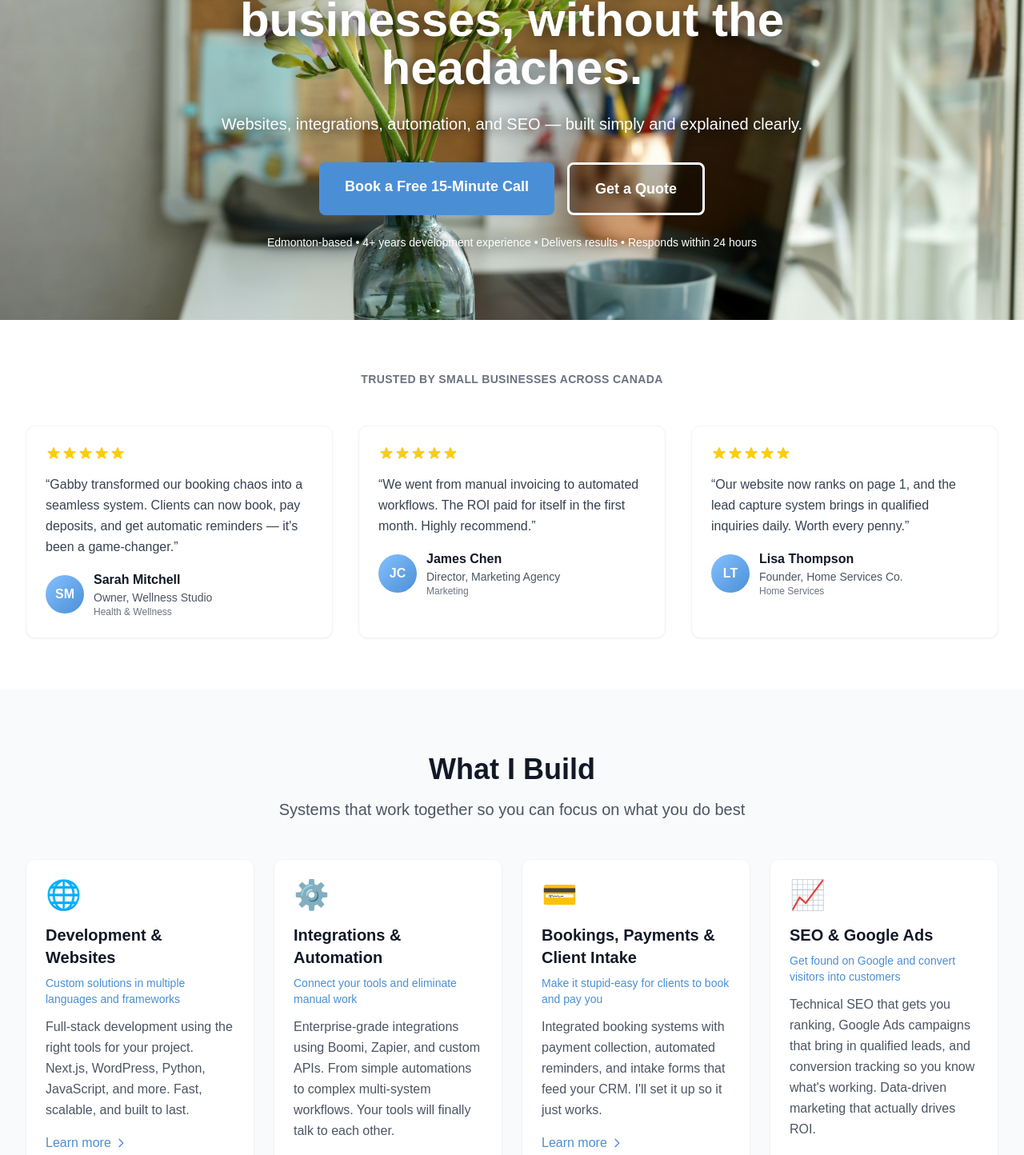
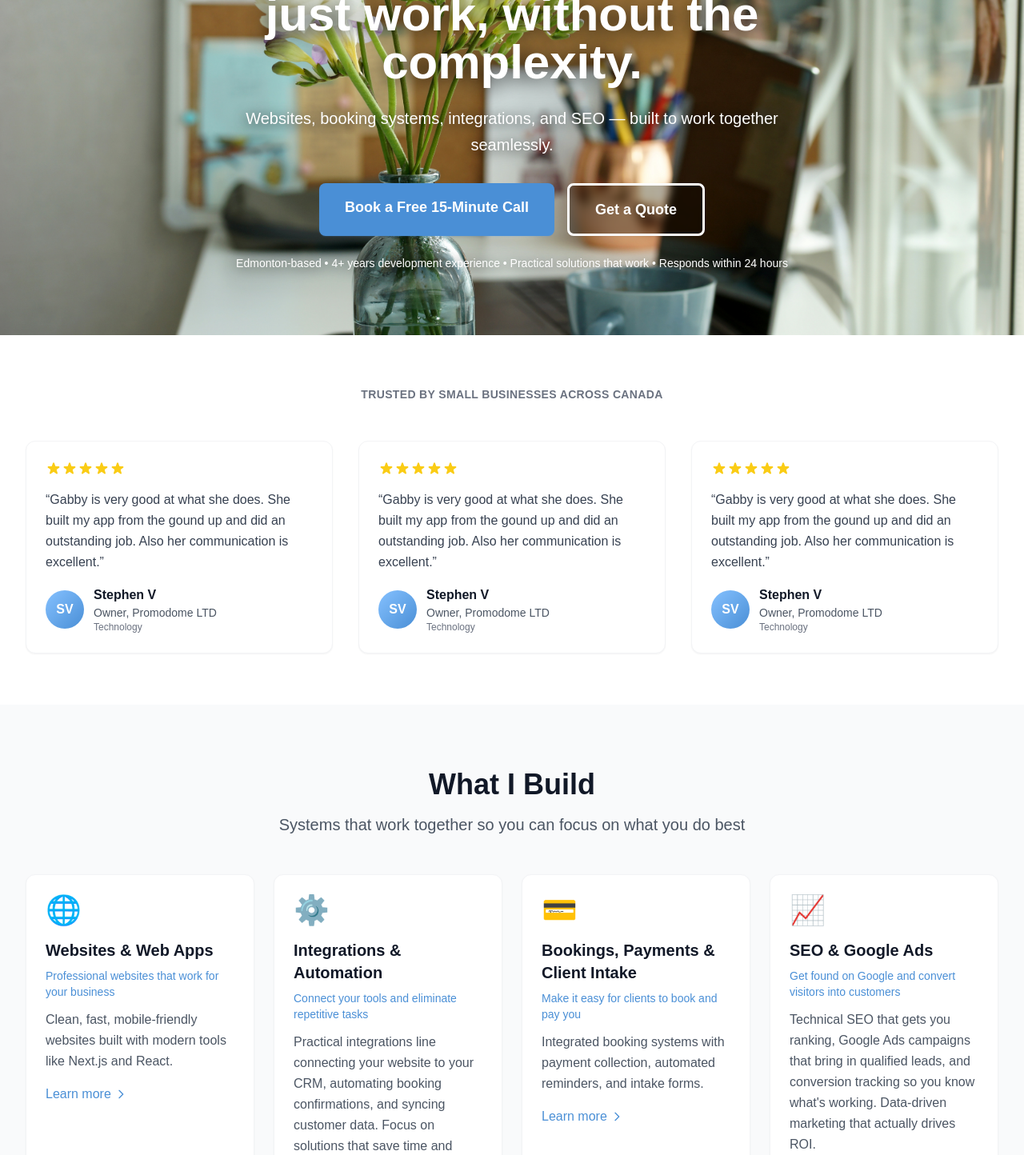
Before and after one commit to brandt47/brandtsystems, a Next.js app: page / in a window 1280 px wide. Shown: the part 200-1644 px from the top of the page at 80% size. Built offline with nearby package versions, Linux system fonts and the light colour scheme.

Commit message:
website updates

```diff
--- a/src/app/api/contact/route.ts
+++ b/src/app/api/contact/route.ts
@@ -40,8 +40,6 @@ export async function POST(request: NextRequest) {
     console.log("Email:", body.email);
     console.log("Company:", body.company || "N/A");
     console.log("Website:", body.website || "N/A");
-    console.log("Budget:", body.budget || "N/A");
-    console.log("Timeline:", body.timeline || "N/A");
     console.log("Message:", body.message);
     console.log("Timestamp:", new Date().toISOString());
     console.log("===================================");
@@ -82,8 +80,6 @@ function generateEmailTemplate(data: any): string {
     <p><strong>Email:</strong> ${data.email}</p>
     ${data.company ? `<p><strong>Company:</strong> ${data.company}</p>` : ""}
     ${data.website ? `<p><strong>Website:</strong> ${data.website}</p>` : ""}
-    ${data.budget ? `<p><strong>Budget:</strong> ${data.budget}</p>` : ""}
-    ${data.timeline ? `<p><strong>Timeline:</strong> ${data.timeline}</p>` : ""}
     <p><strong>Message:</strong></p>
     <p>${data.message.replace(/\n/g, "<br>")}</p>
   `;
--- a/src/app/faq/page.tsx
+++ /dev/null
@@ -1,73 +0,0 @@
-import type { Metadata } from "next";
-import Image from "next/image";
-import FAQAccordion from "@/components/FAQAccordion";
-import BookCallSection from "@/components/BookCallSection";
-import CTA from "@/components/CTA";
-import { faqItems } from "@/content/siteContent";
-
-export const metadata: Metadata = {
-  title: "FAQ",
-  description:
-    "Frequently asked questions about working with Brandt Systems, including timeline, pricing, platforms, and support.",
-};
-
-export default function FAQPage() {
-  return (
-    <>
-      {/* Hero */}
-      <section className="relative pt-32 pb-20 px-4 sm:px-6 lg:px-8 min-h-[400px] flex items-center">
-        {/* Background Image */}
-        <Image
-          src="/flower_and_office_setup.webp"
-          alt="Professional office workspace with flowers"
-          fill
-          priority
-          className="object-cover"
-          sizes="100vw"
-        />
-
-        {/* Content */}
-        <div className="relative z-10 max-w-4xl mx-auto w-full text-center">
-          <h1 className="text-4xl sm:text-5xl font-bold text-white mb-6 drop-shadow-[0_4px_12px_rgba(0,0,0,0.8)]">
-            Frequently Asked Questions
-          </h1>
-          <p className="text-xl text-white leading-relaxed drop-shadow-[0_2px_8px_rgba(0,0,0,0.8)]">
-            Everything you need to know about working together. Don&apos;t see your
-            question? <a href="/contact" className="text-teal-600 hover:text-teal-700 font-medium underline">Get in touch</a>.
-          </p>
-        </div>
-      </section>
-
-      {/* FAQ Accordion */}
-      <section className="py-20 px-4 sm:px-6 lg:px-8 bg-white">
-        <div className="max-w-4xl mx-auto">
-          <FAQAccordion items={faqItems} />
-        </div>
-      </section>
-
-      {/* Still Have Questions */}
-      <section className="py-20 px-4 sm:px-6 lg:px-8 bg-gray-50">
-        <div className="max-w-4xl mx-auto text-center">
-          <h2 className="text-3xl md:text-4xl font-bold text-gray-900 mb-4">
-            Still Have Questions?
-          </h2>
-          <p className="text-xl text-gray-600 mb-8">
-            The best way to get answers is to have a quick chat. No pressure,
-            just honest conversation about your needs.
-          </p>
-          <div className="flex flex-col sm:flex-row gap-4 justify-center">
-            <CTA href="/contact" size="lg">
-              Contact Me
-            </CTA>
-            <CTA href="/pricing" variant="outline" size="lg">
-              View Pricing
-            </CTA>
-          </div>
-        </div>
-      </section>
-
-      {/* CTA */}
-      <BookCallSection />
-    </>
-  );
-}
--- a/src/app/sitemap.ts
+++ b/src/app/sitemap.ts
@@ -36,12 +36,6 @@ export default function sitemap(): MetadataRoute.Sitemap {
       priority: 0.7,
     },
     {
-      url: `${baseUrl}/faq`,
-      lastModified: currentDate,
-      changeFrequency: "monthly",
-      priority: 0.6,
-    },
-    {
       url: `${baseUrl}/contact`,
       lastModified: currentDate,
       changeFrequency: "monthly",
--- a/src/content/siteContent.ts
+++ b/src/content/siteContent.ts
@@ -10,8 +10,8 @@ export const siteConfig = {
   phone: "(780) 555-0123",
   responseTime: "Within 24 hours",
   calendlyUrl: "https://calendly.com/brandtsystems/intro-call", // Replace with actual URL
-  tagline: "Whatever tech problem you bring, I'll figure it out.",
-  description: "Development, enterprise integrations (Boomi + Zapier), SEO, and Google Ads. 4+ years building solutions that work for businesses across Canada and the US.",
+  tagline: "Practical tech solutions that just work, without the complexity.",
+  description: "Website development, integrations, booking systems, and SEO. 4+ years helping businesses get their tech working together seamlessly.",
 };
 
 export const navigation = [
@@ -19,78 +19,79 @@ export const navigation = [
   { name: "Work", href: "/work" },
   { name: "Pricing", href: "/pricing" },
   { name: "About", href: "/about" },
-  { name: "FAQ", href: "/faq" },
   { name: "Contact", href: "/contact" },
 ];
 
 export const hero = {
-  headline: "Modern tech for growing businesses, without the headaches.",
-  subheadline: "Websites, integrations, automation, and SEO — built simply and explained clearly.",
+  headline: "Practical tech solutions that just work, without the complexity.",
+  subheadline: "Websites, booking systems, integrations, and SEO — built to work together seamlessly.",
   primaryCTA: "Book a Free 15-Minute Call",
   secondaryCTA: "Get a Quote",
-  trustLine: "Edmonton-based • 4+ years development experience • Delivers results • Responds within 24 hours",
+  trustLine: "Edmonton-based • 4+ years development experience • Practical solutions that work • Responds within 24 hours",
 };
 
 export const testimonials = [
   {
-    quote: "Gabby transformed our booking chaos into a seamless system. Clients can now book, pay deposits, and get automatic reminders — it's been a game-changer.",
-    author: "Sarah Mitchell",
-    role: "Owner, Wellness Studio",
-    industry: "Health & Wellness",
+    quote: "Gabby is very good at what she does. She built my app from the gound up and did an outstanding job. Also her communication is excellent.",
+    author: "Stephen V",
+    role: "Owner, Promodome LTD",
+    industry: "Technology",
+  }, {
+    quote: "Gabby is very good at what she does. She built my app from the gound up and did an outstanding job. Also her communication is excellent.",
+    author: "Stephen V",
+    role: "Owner, Promodome LTD",
+    industry: "Technology",
   },
   {
-    quote: "We went from manual invoicing to automated workflows. The ROI paid for itself in the first month. Highly recommend.",
-    author: "James Chen",
-    role: "Director, Marketing Agency",
-    industry: "Marketing",
-  },
-  {
-    quote: "Our website now ranks on page 1, and the lead capture system brings in qualified inquiries daily. Worth every penny.",
-    author: "Lisa Thompson",
-    role: "Founder, Home Services Co.",
-    industry: "Home Services",
-  },
+    quote: "Gabby is very good at what she does. She built my app from the gound up and did an outstanding job. Also her communication is excellent.",
+    author: "Stephen V",
+    role: "Owner, Promodome LTD",
+    industry: "Technology",
+  }
+
+
 ];
 
 export const services = [
   {
     id: "websites",
     icon: "🌐",
-    name: "Development & Websites",
-    tagline: "Custom solutions in multiple languages and frameworks",
-    description: "Full-stack development using the right tools for your project. Next.js, WordPress, Python, JavaScript, and more. Fast, scalable, and built to last.",
+    name: "Websites & Web Apps",
+    tagline: "Professional websites that work for your business",
+    description: "Clean, fast, mobile-friendly websites built with modern tools like Next.js and React.",
     deliverables: [
-      "Custom web application development",
-      "Multi-language development (JavaScript, Python, PHP, etc.)",
-      "API development & integration",
-      "Mobile-responsive, fast-loading sites",
-      "Database design & optimization",
-      "Technical architecture & consulting",
+      "Professional business websites",
+      "Landing pages that convert",
+      "Contact forms & lead capture",
+      "Mobile-responsive design",
+      "Fast loading & SEO-ready",
+      "Can also build sites through Shopify, Square, etc."
     ],
-    bestFor: ["Service businesses", "Startups", "Businesses needing custom tools", "E-commerce"],
+    bestFor: ["Service businesses", "Local businesses", "Consultants & coaches", "Online retailers"],
   },
   {
     id: "integrations",
     icon: "⚙️",
     name: "Integrations & Automation",
-    tagline: "Connect your tools and eliminate manual work",
-    description: "Enterprise-grade integrations using Boomi, Zapier, and custom APIs. From simple automations to complex multi-system workflows. Your tools will finally talk to each other.",
+    tagline: "Connect your tools and eliminate repetitive tasks",
+    description: "Practical integrations line connecting your website to your CRM, automating booking confirmations, and syncing customer data. Focus on solutions that save time and reduce manual work.",
     deliverables: [
-      "Boomi integration platform (enterprise-level)",
-      "Zapier/Make workflow automation",
-      "Custom API integrations",
-      "Data sync across platforms (CRMs, ERPs, databases)",
-      "Real-time notifications & triggers",
-      "Legacy system integration & modernization",
+      "Zapier workflow automation",
+      "API integrations & connections",
+      "CRM integrations",
+      // "Email marketing automation setup",
+      "Form submissions to databases",
+      // "Booking confirmations & reminders",
+      // "Payment notifications & tracking"
     ],
-    bestFor: ["Businesses with multiple systems", "Companies using enterprise software", "Teams drowning in manual data entry"],
+    bestFor: ["Service providers", "Growing businesses", "Teams looking for efficiency", "Anyone tired of manual processes"],
   },
   {
     id: "booking-payments",
     icon: "💳",
     name: "Bookings, Payments & Client Intake",
-    tagline: "Make it stupid-easy for clients to book and pay you",
-    description: "Integrated booking systems with payment collection, automated reminders, and intake forms that feed your CRM. I'll set it up so it just works.",
+    tagline: "Make it easy for clients to book and pay you",
+    description: "Integrated booking systems with payment collection, automated reminders, and intake forms.",
     deliverables: [
       "Jane/Calendly/Acuity setup & customization",
       "Stripe integration for deposits & full payments",
@@ -108,11 +109,11 @@ export const services = [
     tagline: "Get found on Google and convert visitors into customers",
     description: "Technical SEO that gets you ranking, Google Ads campaigns that bring in qualified leads, and conversion tracking so you know what's working. Data-driven marketing that actually drives ROI.",
     deliverables: [
-      "Complete technical SEO audit & implementation",
+      "Technical SEO audit & implementation",
       "On-page optimization & content strategy",
       "Local SEO & Google Business Profile optimization",
       "Google Ads campaign setup & management",
-      "Conversion tracking (GA4, Google Tag Manager)",
+      "Conversion tracking (Google Analytics, Google Tag Manager)",
       "A/B testing & landing page optimization",
       "Monthly performance reporting & strategy adjustments",
     ],
@@ -124,12 +125,12 @@ export const howItWorks = [
   {
     step: 1,
     title: "Discover",
-    description: "15-minute intro call to understand your goals, pain points, and what success looks like for you.",
+    description: "15-minute intro call to understand your goals, pain points, and what success looks like for you. Then 1-2 discovery/ strategy sessions to plan and research the project.",
   },
   {
     step: 2,
     title: "Build",
-    description: "I design, build, and integrate your system. You get regular updates and can request changes along the way.",
+    description: "I design and build the project we define. You will get regular updates along the way!",
   },
   {
     step: 3,
@@ -184,26 +185,26 @@ export const caseStudies = [
     ],
   },
   {
-    id: "enterprise-integration",
+    id: "workflow-automation",
     category: ["Integration", "Automation"],
-    client: "Mid-Size Company",
-    industry: "Professional Services",
+    client: "Professional Services",
+    industry: "Business Services",
     image: "/images/case-study-3.jpg",
-    title: "Enterprise Integration Connects 5 Legacy Systems",
-    context: "Growing company had data trapped in multiple systems with no way to sync. Teams were manually copying data between CRM, accounting, and project management tools.",
-    goals: ["Connect legacy systems", "Eliminate manual data entry", "Enable real-time data sync"],
+    title: "Connected Systems Save 15 Hours Per Week",
+    context: "Business was manually copying information from website forms into their database, then creating invoices and follow-up tasks. Everything required double-entry and was prone to errors.",
+    goals: ["Connect forms to database", "Automate invoice creation", "Eliminate manual data entry"],
     solution: [
-      "Designed integration architecture using Boomi platform",
-      "Connected CRM, ERP, project management, and accounting systems",
-      "Built custom APIs for legacy systems without modern integrations",
-      "Set up real-time data sync with error handling and monitoring",
-      "Created automated workflows for order processing and invoicing",
+      "Connected website contact forms to CRM using Zapier",
+      "Set up automatic invoice creation for new clients",
+      "Created automated notification system",
+      "Built simple tracking dashboard",
+      "Added team notifications for new inquiries",
     ],
-    tools: ["Boomi", "Custom APIs", "SQL", "REST APIs", "Python"],
+    tools: ["Zapier", "CRM System", "Invoicing Software", "Notifications", "Spreadsheets"],
     results: [
-      { metric: "5 systems", label: "fully integrated" },
-      { metric: "20+ hours", label: "saved per week" },
-      { metric: "95%", label: "reduction in data errors" },
+      { metric: "15 hours", label: "saved per week" },
+      { metric: "0", label: "data entry errors" },
+      { metric: "60%", label: "faster processing" },
     ],
   },
 ];
@@ -299,14 +300,14 @@ export const pricingFAQ = [
   },
   {
     question: "Can I start small and add more later?",
-    answer: "Absolutely. Many clients start with a free intro call, do paid discovery, build one thing (like a landing page or booking system), then expand with automations, SEO, or monthly support as they grow. You're never locked in—we scale as you need.",
+    answer: "Absolutely. Many clients start with a free intro call, do paid discovery, build one thing (like a landing page or booking system), then expand with automations, SEO, or monthly support as they grow. You're never locked in and we scale as you need.",
   },
 ];
 
 export const faqItems = [
   {
     question: "What platforms and tools do you work with?",
-    answer: "Development: Next.js, React, WordPress, Python, PHP, Node.js, JavaScript/TypeScript. Integrations: Boomi (enterprise integration platform), Zapier, Make, custom APIs. SEO: Google Search Console, Google Analytics 4, Ahrefs, Screaming Frog. Ads: Google Ads, Google Tag Manager. Booking: Jane, Calendly, Acuity. Payments: Stripe, Square, PayPal. CRM: Notion, HubSpot, Airtable, Salesforce. If you use something I haven't worked with yet, I'll learn it.",
+    answer: "Development: Next.js, React, C#, MongoDb, Firebase, Node.js, JavaScript/TypeScript. Integrations: Zapier, custom APIs, other technologies as needed. SEO: Google Search Console, Google Analytics, Screaming Frog. Ads: Google Ads, Google Tag Manager. Booking: Jane, Calendly, Acuity. Payments: Stripe, Square, PayPal. If you use something I haven't worked with yet, I'll learn it.",
   },
   {
     question: "How long does a typical project take?",
@@ -362,11 +363,11 @@ export const aboutContent = {
   name: "Gabrielle 'Gabby' Brandt",
   title: "Founder, Brandt Systems",
   bio: [
-    "I'm a developer and integration specialist who helps businesses solve tech problems. From building custom web applications to connecting enterprise systems with Boomi, optimizing SEO, and running Google Ads campaigns that actually convert.",
-    "My core skills: development in multiple languages (JavaScript, Python, PHP), enterprise integrations (Boomi + Zapier), technical SEO, and Google Ads. 4+ years of hands-on experience building real solutions for real businesses.",
+    "I'm a developer and integration specialist who helps businesses solve tech problems. From building custom web applications to connecting systems with modern tools, optimizing SEO, and running Google Ads campaigns that actually convert.",
+    "My core skills: development in multiple languages (JavaScript, Python, PHP), integrations (Zapier, APIs, and enterprise platforms), technical SEO, and Google Ads. 4+ years of hands-on experience building practical solutions that work.",
     "Here's my promise: whatever tech challenge you bring me, I'll figure it out. I'm a fast learner, a relentless problem-solver, and I don't stop until it works exactly the way you need it to.",
     "I won't pretend to know everything — but I will research, test, and build until the solution is solid. No jargon, no fluff, no disappearing after launch. Just clear communication and real results.",
-    "Based in Edmonton, Alberta, I work with clients across Canada and the US. When I'm not deep in code or testing integrations, you'll find me hiking, learning new tools, or helping local businesses punch above their weight online.",
+    "Based in Edmonton, Alberta, I work with clients across Canada and the US. When I'm not deep in code or testing integrations, you'll find me hiking, learning new tools, or helping businesses get their tech working seamlessly.",
   ],
   values: [
     {
@@ -384,7 +385,7 @@ export const aboutContent = {
   ],
   credentials: [
     "4+ years of professional development experience",
-    "Expert in Boomi integration platform + Zapier automation",
+    "Expert in integrations (Zapier, APIs, enterprise platforms)",
     "Proficient in JavaScript, Python, PHP, and modern frameworks",
     "Specialized in SEO and Google Ads for conversions",
     "Fast learner who figures things out",
@@ -392,7 +393,7 @@ export const aboutContent = {
 };
 
 export const leadMagnet = {
-  title: "Free Small Business Website SEO Checklist",
+  title: "Free Website SEO Checklist",
   description: "10 quick wins to improve your Google rankings (no tech background needed).",
   ctaText: "Download Free Checklist",
   placeholder: "Enter your email",
```
Also changed, not shown: src/app/contact/page.tsx (+1 -54 lines), src/app/page.tsx (+1 -6 lines), src/app/pricing/page.tsx (+1 -10 lines).
